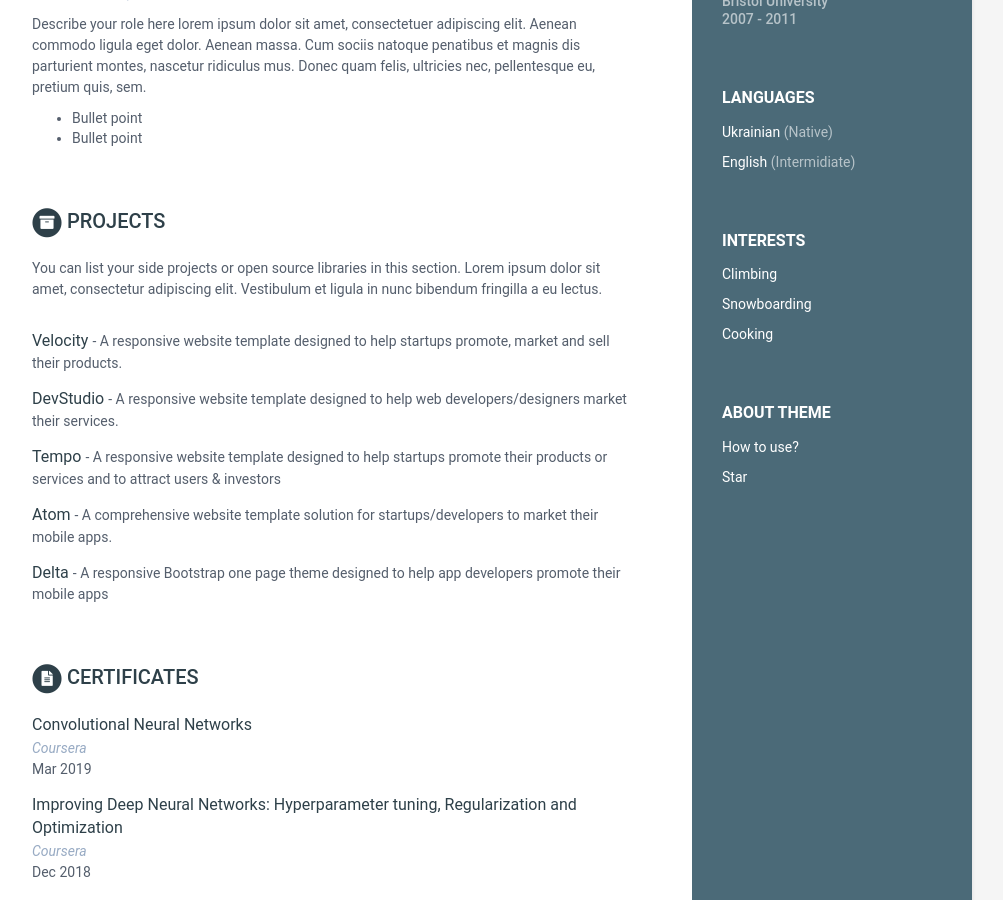
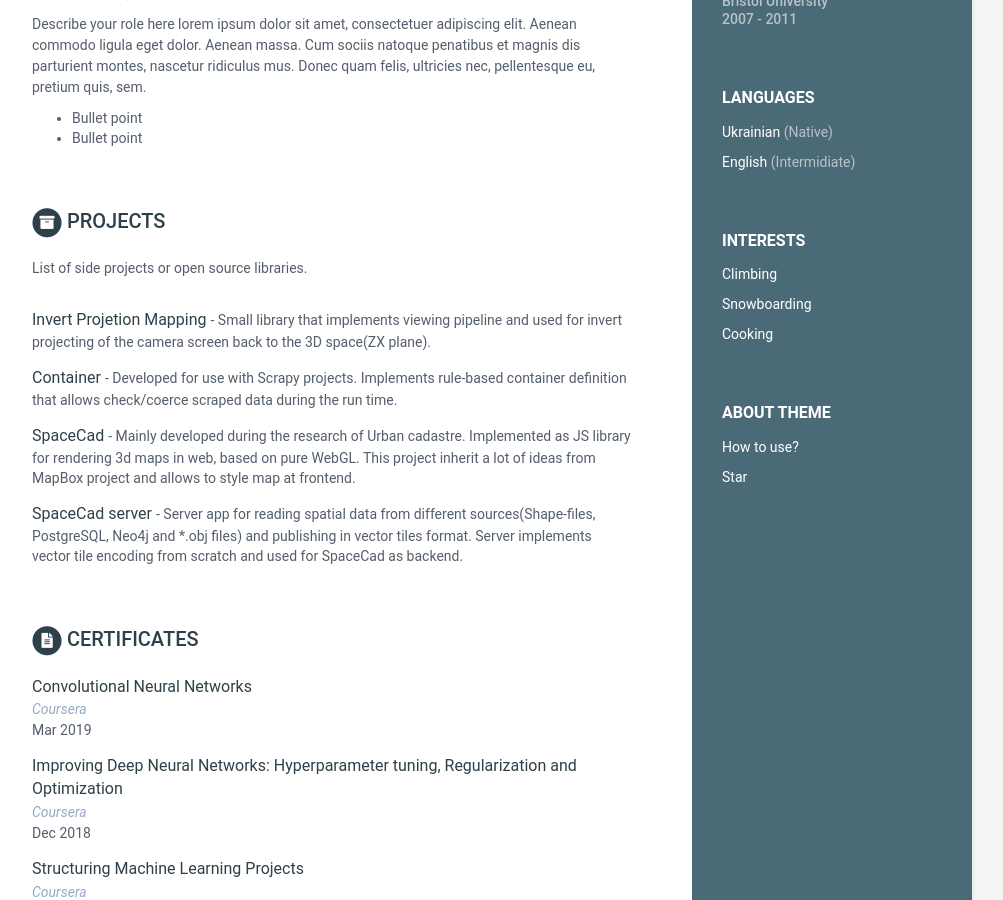
Before and after one commit to tillroy/tillroy.github.io, a Jekyll site: the page built from cv.md, in a window 1280 px wide and 900 px high, scrolled down 677 px. Shown: the whole window, without its empty margins (168-1171 px from the left). Built offline with Jekyll 4.4.1, drawn with Linux system fonts in a browser that asks for light colours.

Commit message:
fill projects section

```diff
--- a/_data/data.yml
+++ b/_data/data.yml
@@ -113,50 +113,44 @@ experiences:
 projects:
     title: Projects
     intro: >
-      You can list your side projects or open source libraries in this
-      section. Lorem ipsum dolor sit amet, consectetur adipiscing elit.
-      Vestibulum et ligula in nunc bibendum fringilla a eu lectus.
+      List of side projects or open source libraries.
 
     assignments:
-      - title: Velocity
-        link: "#hook"
-        tagline: "A responsive website template designed to help startups promote, market and sell their products."
+      - title: Invert Projetion Mapping
+        link: "https://github.com/tillroy/ipm"
+        tagline: "Small library that implements viewing pipeline and used for invert projecting of the camera screen back to the 3D space(ZX plane)."
 
-      - title: DevStudio
+      - title: Container
+        link: "https://github.com/tillroy/container"
+        tagline: "Developed for use with Scrapy projects. Implements rule-based container definition that allows check/coerce scraped data during the run time."
+
+      - title: SpaceCad
         link: "#"
-        tagline: "A responsive website template designed to help web developers/designers market their services."
+        tagline: "Mainly developed during the research of Urban cadastre. Implemented as JS library for rendering 3d maps in web, based on pure WebGL. This project inherit a lot of ideas from MapBox project and allows to style map at frontend."
 
-      - title: Tempo
+      - title: SpaceCad server
         link: "#"
-        tagline: "A responsive website template designed to help startups promote their products or services and to attract users &amp; investors"
+        tagline: "Server app for reading spatial data from different sources(Shape-files, PostgreSQL, Neo4j and *.obj files) and publishing in vector tiles format. Server implements vector tile encoding from scratch and used for SpaceCad as backend."
 
-      - title: Atom
-        link: "#"
-        tagline: "A comprehensive website template solution for startups/developers to market their mobile apps."
+# publications:
+#     title: Certificates
+#     intro: |
+#       You can list your publications in this section. Lorem ipsum dolor sit
+#       amet, consectetur adipiscing elit. Vestibulum et ligula in nunc
+#       bibendum fringilla a eu lectus.
 
-      - title: Delta
-        link: "#"
-        tagline: "A responsive Bootstrap one page theme designed to help app developers promote their mobile apps"
+#     papers:
+#       - title: The Art of Computer Programming
+#         authors: Donald E. Knuth
+#         conference: Addison-Wesley, 1968
 
-publications:
-    title: Certificates
-    intro: |
-      You can list your publications in this section. Lorem ipsum dolor sit
-      amet, consectetur adipiscing elit. Vestibulum et ligula in nunc
-      bibendum fringilla a eu lectus.
+#       - title: "Genetic Programming III: Darwinian Invention &amp; Problem Solving"
+#         authors: Koza, J.R., Andre, D., Bennett, F.H., Keane, M.A.
+#         conference: "Morgan Kaufmann Publishers Inc., San Francisco, CA, USA, 1st edn. (1999)"
 
-    papers:
-      - title: The Art of Computer Programming
-        authors: Donald E. Knuth
-        conference: Addison-Wesley, 1968
-
-      - title: "Genetic Programming III: Darwinian Invention &amp; Problem Solving"
-        authors: Koza, J.R., Andre, D., Bennett, F.H., Keane, M.A.
-        conference: "Morgan Kaufmann Publishers Inc., San Francisco, CA, USA, 1st edn. (1999)"
-
-      - title: A syntax directed compiler for Algol 60
-        authors: Edgar T. Irons
-        conference: "Comm. ACM 4 (1961), 51–55"
+#       - title: A syntax directed compiler for Algol 60
+#         authors: Edgar T. Irons
+#         conference: "Comm. ACM 4 (1961), 51–55"
 
 certification:
     title: Certificates
```
